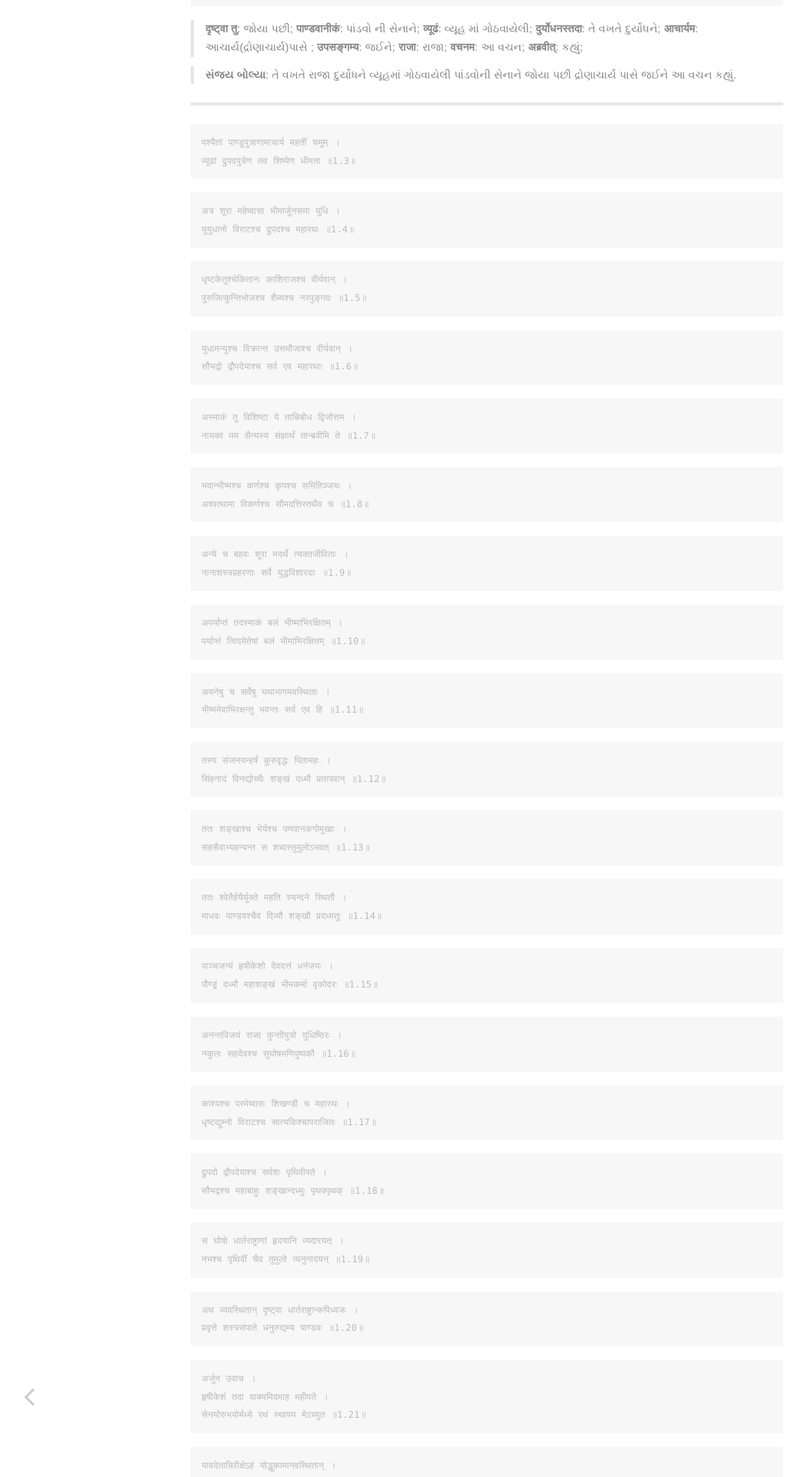
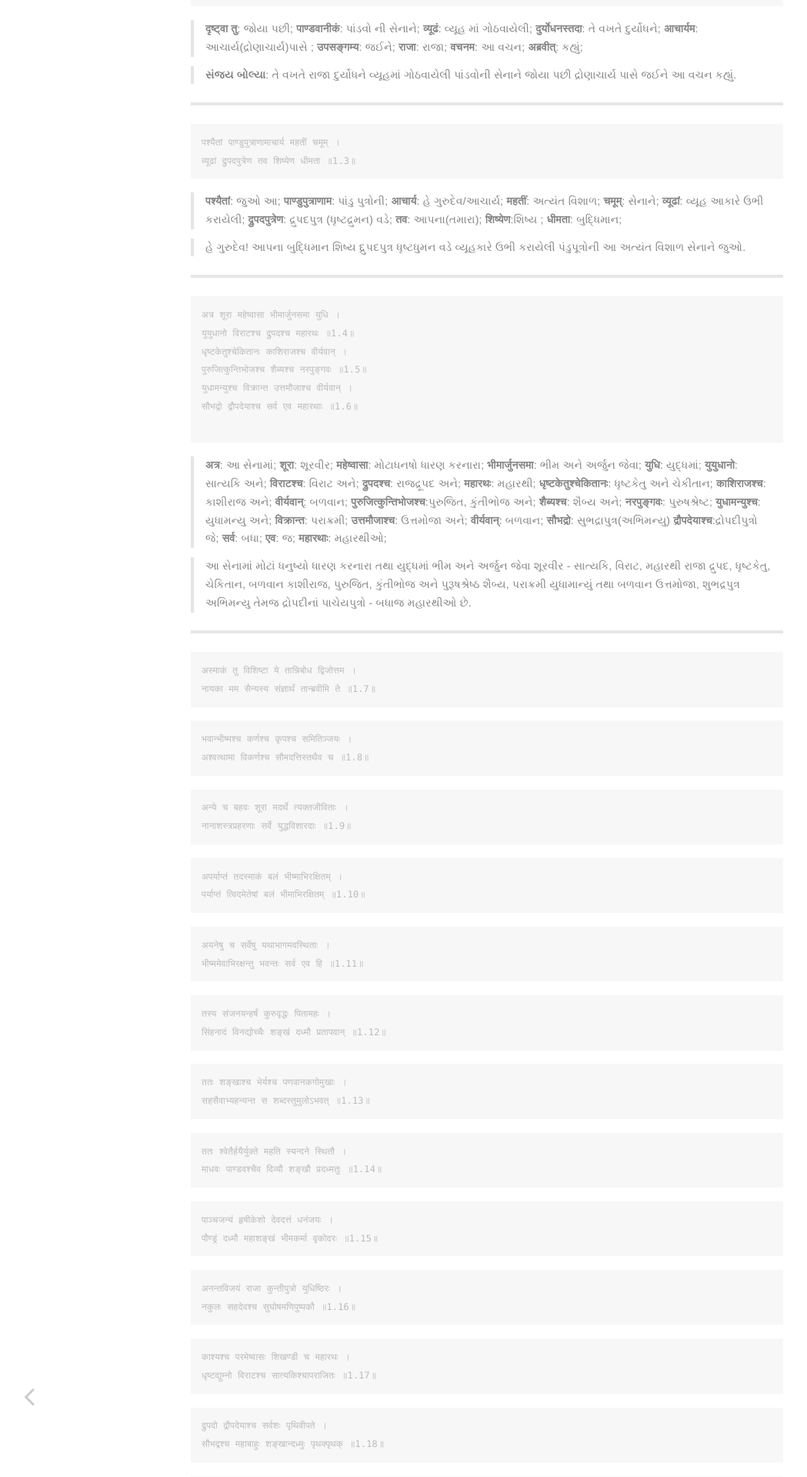
Before and after one commit to bhaveshpp/gita, a Jekyll site: the page built from _adhyay/adhyay1.md, in a window 1280 px wide. Shown: the part 736-2655 px from the top of the page at 77% size, without its empty margins (7-1056 px from the left). Built offline with Jekyll 4.4.1, drawn with Linux system fonts in a browser that asks for light colours; some of the changed text lies outside the part shown.

````diff
--- a/_adhyay/adhyay1.md
+++ b/_adhyay/adhyay1.md
@@ -44,25 +44,27 @@ permalink: adhyay/1
 पश्यैतां पाण्डुपुत्राणामाचार्य महतीं चमूम्‌ ।
 व्यूढां द्रुपदपुत्रेण तव शिष्येण धीमता ॥1.3॥
 ```
->
+> **पश्यैतां**: જુઓ આ; **पाण्डुपुत्राणाम**: પાંડુ પુત્રોની;  **आचार्य**: હે ગુરુદેવ/આચાર્ય; **महतीं**: અત્યંત વિશાળ; **चमूम्‌**: સેનાને; **व्यूढां**: વ્યૂહ આકારે ઉભી કરાયેલી; **द्रुपदपुत्रेण**: દ્રુપદપુત્ર (ધૃષ્ટદ્રુમન) વડે; **तव**: આપના(તમારા); **शिष्येण**:શિષ્ય ; **धीमता**: બુદ્ધિમાન;
+
+> હે ગુરુદેવ! આપના બુદ્ધિમાન શિષ્ય દ્દ્રુપદપુત્ર ધૃષ્ટધુમન વડે વ્યૂહકારે ઉભી કરાયેલી પંડુપૂત્રોની આ અત્યંત વિશાળ સેનાને જુઓ.
+
+----------
 
 ```
 अत्र शूरा महेष्वासा भीमार्जुनसमा युधि‌ ।
 युयुधानो विराटश्च द्रुपदश्च महारथः ॥1.4॥
-```
->
+धृष्टकेतुश्चेकितानः काशिराजश्च वीर्यवान्‌ ।
+पुरुजित्कुन्तिभोजश्च शैब्यश्च नरपुङ्गवः ॥1.5॥
+युधामन्युश्च विक्रान्त उत्तमौजाश्च वीर्यवान्‌ ।
+सौभद्रो द्रौपदेयाश्च सर्व एव महारथाः ॥1.6॥
 
 ```
-धृष्टकेतुश्चेकितानः काशिराजश्च वीर्यवान्‌ ।
-पुरुजित्कुन्तिभोजश्च शैब्यश्च नरपुङ्गवः ॥1.5॥
-```
->
+> **अत्र**: આ સેનામાં; **शूरा**: શૂરવીર; **महेष्वासा**: મોટાધનષો ધારણ કરનારા; **भीमार्जुनसमा**: ભીમ અને અર્જુન જેવા; **युधि‌**: યુદ્ધમાં; **युयुधानो**: સાત્યકિ અને; **विराटश्च**: વિરાટ અને; **द्रुपदश्च**: રાજદ્રૂપદ અને; **महारथः**: મહારથી; **धृष्टकेतुश्चेकितानः**: ધૃષ્ટકેતુ અને ચેકીતાન; **काशिराजश्च**: કાશીરાજ અને; **वीर्यवान्‌**: બળવાન; **पुरुजित्कुन्तिभोजश्च**:પુરુજિત, કુંતીભોજ અને; **शैब्यश्च**:
+શૈબ્ય અને; **नरपुङ्गवः**: પુરુષશ્રેષ્ટ; **युधामन्युश्च**: યુધામન્યુ અને; **विक्रान्त**: પરાક્રમી; **उत्तमौजाश्च**: ઉત્તમોજા અને; **वीर्यवान्‌**: બળવાન; **सौभद्रो**: સુભદ્રાપુત્ર(અભિમન્યુ) **द्रौपदेयाश्च**:દ્રોપદીપુત્રો જે; **सर्व**: બધા; **एव**: જ; **महारथाः**: મહારથીઓ;
 
-```
-युधामन्युश्च विक्रान्त उत्तमौजाश्च वीर्यवान्‌ ।
-सौभद्रो द्रौपदेयाश्च सर्व एव महारथाः ॥1.6॥
-```
->
+> આ સેનામાં મોટાં ધનુષ્યો ધારણ કરનારા તથા યુદ્ધમાં ભીમ અને અર્જુન જેવા શૂરવીર - સાત્યકિ, વિરાટ, મહારથી રાજા દ્રુપદ, ધૃષ્ટકેતુ, ચેકિતાન, બળવાન કાશીરાજ, પુરુજિત, કુંતીભોજ અને પુરૂષશ્રેષ્ઠ શૈબ્ય, પરાક્રમી યુધામાન્યું તથા બળવાન ઉત્તમોજા, શુભદ્રપુત્ર અભિમન્યુ તેમજ દ્રોપદીનાં પાચેયપુત્રો - બધાજ મહારથીઓ છે.
+
+----------
 
 ```
 अस्माकं तु विशिष्टा ये तान्निबोध द्विजोत्तम‌ ।
````
